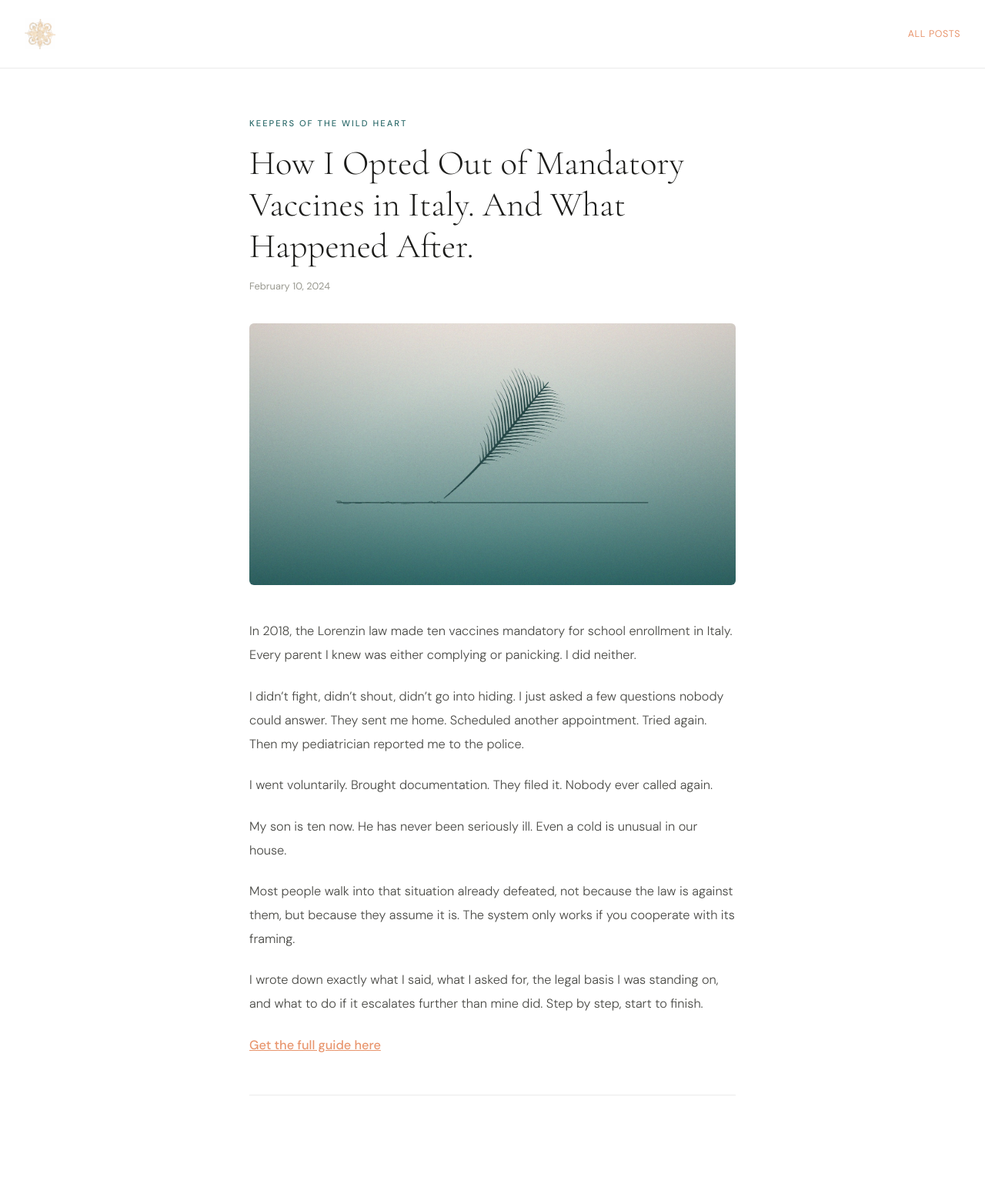
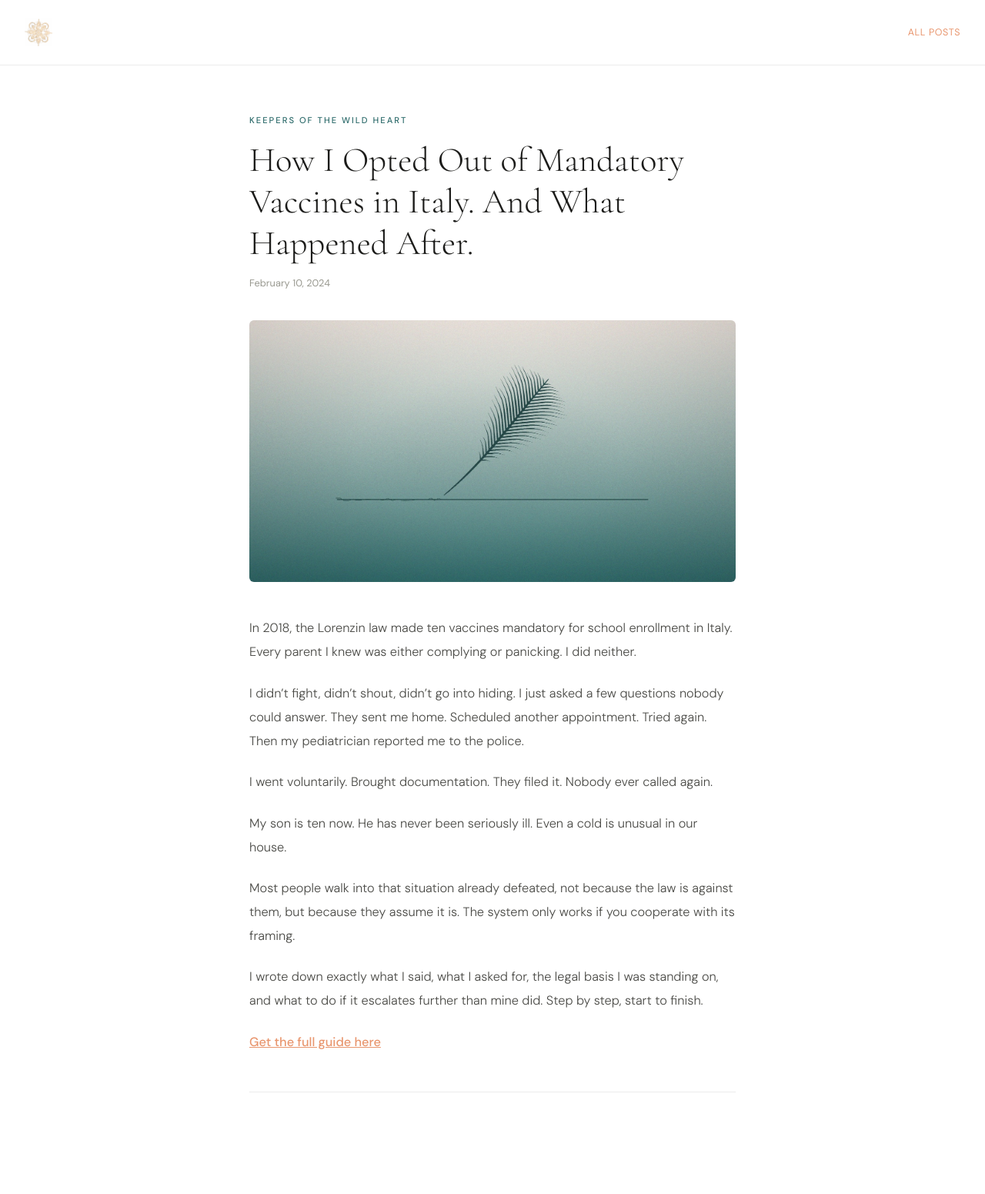
Before and after one commit to Blubell26/giuliapacciotti.com, a Jekyll site: the page built from _posts/2024-02-10-mandatory-vaccines-italy.md, in a window 1280 px wide. Shown: the whole page at 77% size. Built offline with Jekyll 4.4.1, drawn with Linux system fonts in a browser that asks for light colours; comment, search, counter and statistics services are not loaded.

Commit message:
Update post.html

```diff
--- a/_layouts/post.html
+++ b/_layouts/post.html
@@ -17,7 +17,7 @@ body{font-family:'DM Sans',sans-serif;background:#fff;color:var(--dark);}
 .topbar a{font-family:'Cormorant Garamond',serif;font-style:italic;font-size:1.1rem;color:var(--dark);text-decoration:none;}
 .topbar .back{font-family:'DM Sans',sans-serif;font-style:normal;font-size:0.78rem;letter-spacing:0.05em;text-transform:uppercase;color:var(--peach);}
 .site-logo{
-  height:40px;
+  height:36px;
   width:auto;
   display:block;
 }.post-wrap{max-width:680px;margin:0 auto;padding:4rem 1.5rem 6rem;}
```
